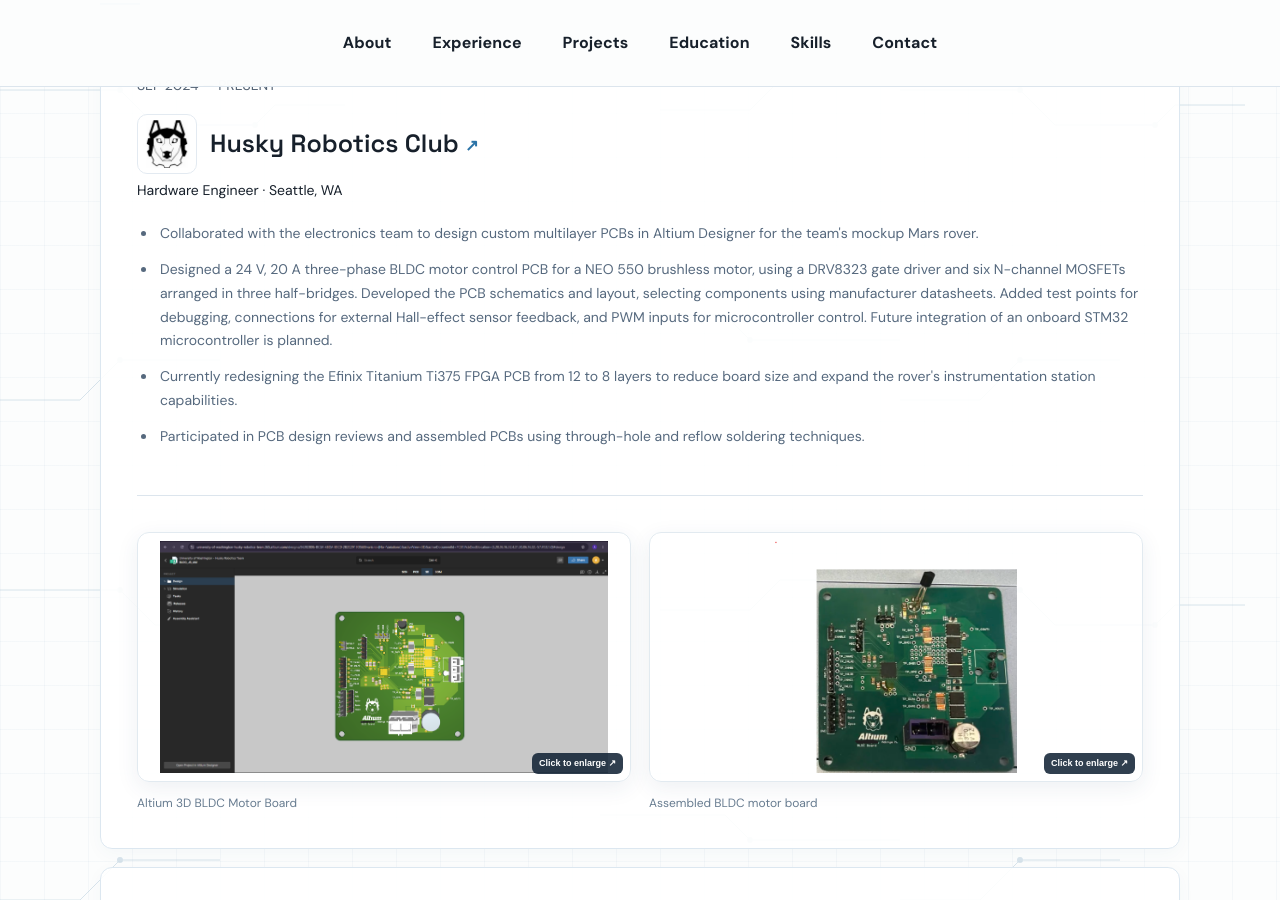
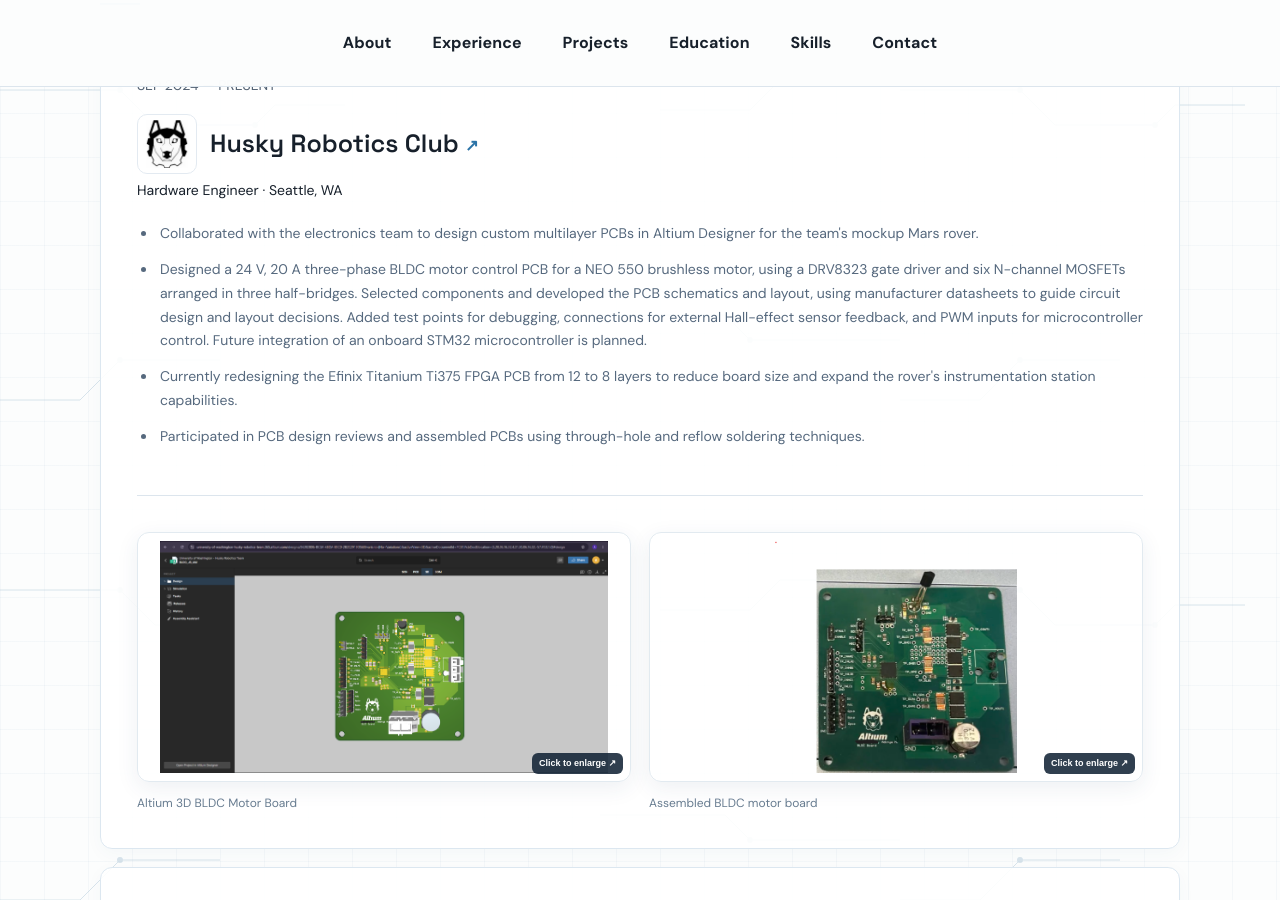
Before and after one commit to AdityaManivel/AdityaManivel.github.io, a Jekyll site: the page index.html, which Jekyll copies as it is, in a window 1280 px wide and 900 px high, scrolled down 1075 px. Built offline with Jekyll 4.4.1, drawn with Linux system fonts in a browser that asks for light colours.

Commit message:
Clarify component selection and datasheet use in PCB design

```diff
--- a/index.html
+++ b/index.html
@@ -70,7 +70,7 @@
         <span>Hardware Engineer · Seattle, WA</span>
         <ul class="experience-bullets">
           <li>Collaborated with the electronics team to design custom multilayer PCBs in Altium Designer for the team's mockup Mars rover.</li>
-          <li>Designed a 24 V, 20 A three-phase BLDC motor control PCB for a NEO 550 brushless motor, using a DRV8323 gate driver and six N-channel MOSFETs arranged in three half-bridges. Developed the PCB schematics and layout, selecting components using manufacturer datasheets. Added test points for debugging, connections for external Hall-effect sensor feedback, and PWM inputs for microcontroller control. Future integration of an onboard STM32 microcontroller is planned.</li>
+          <li>Designed a 24 V, 20 A three-phase BLDC motor control PCB for a NEO 550 brushless motor, using a DRV8323 gate driver and six N-channel MOSFETs arranged in three half-bridges. Selected components and developed the PCB schematics and layout, using manufacturer datasheets to guide circuit design and layout decisions. Added test points for debugging, connections for external Hall-effect sensor feedback, and PWM inputs for microcontroller control. Future integration of an onboard STM32 microcontroller is planned.</li>
           <li>Currently redesigning the Efinix Titanium Ti375 FPGA PCB from 12 to 8 layers to reduce board size and expand the rover's instrumentation station capabilities.</li>
           <li>Participated in PCB design reviews and assembled PCBs using through-hole and reflow soldering techniques.</li>
         </ul>
```
